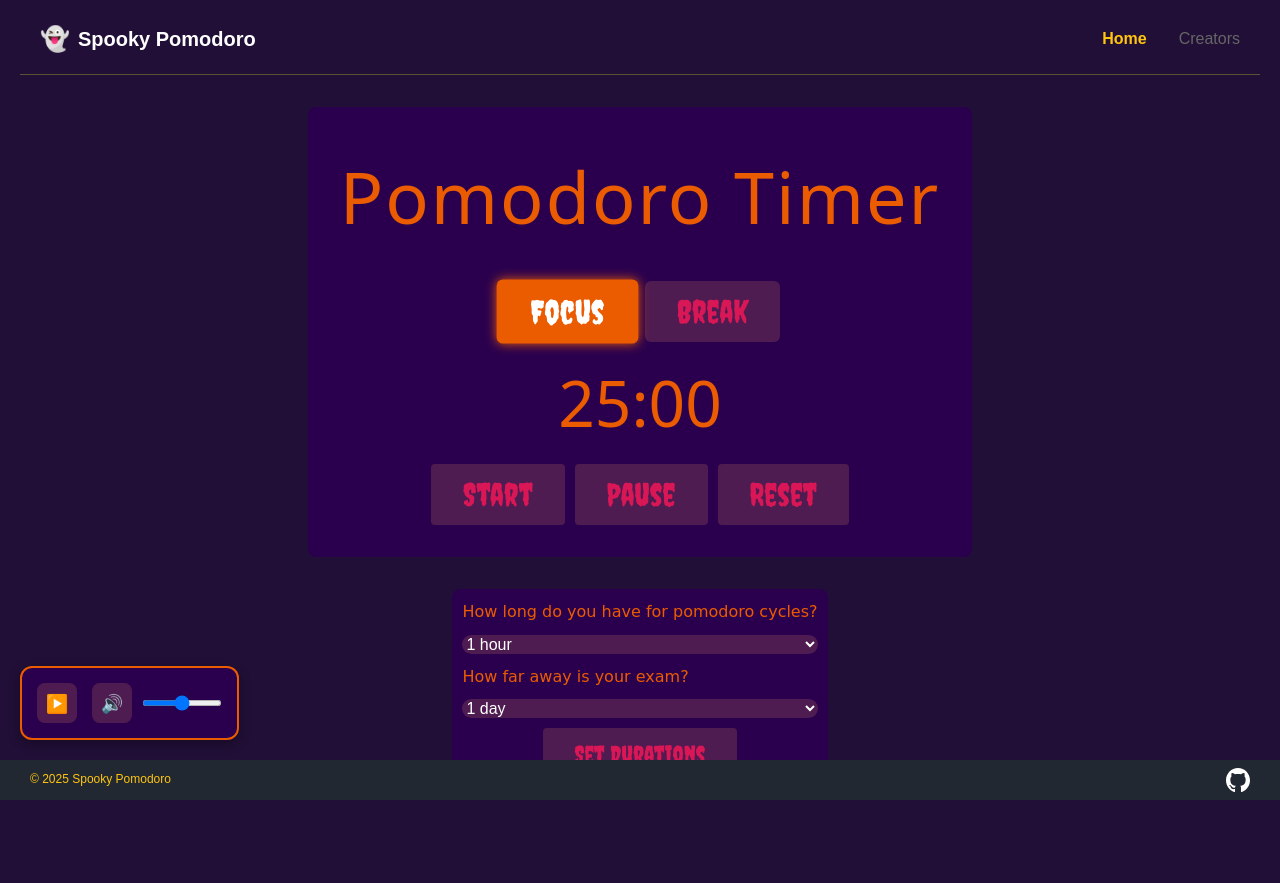
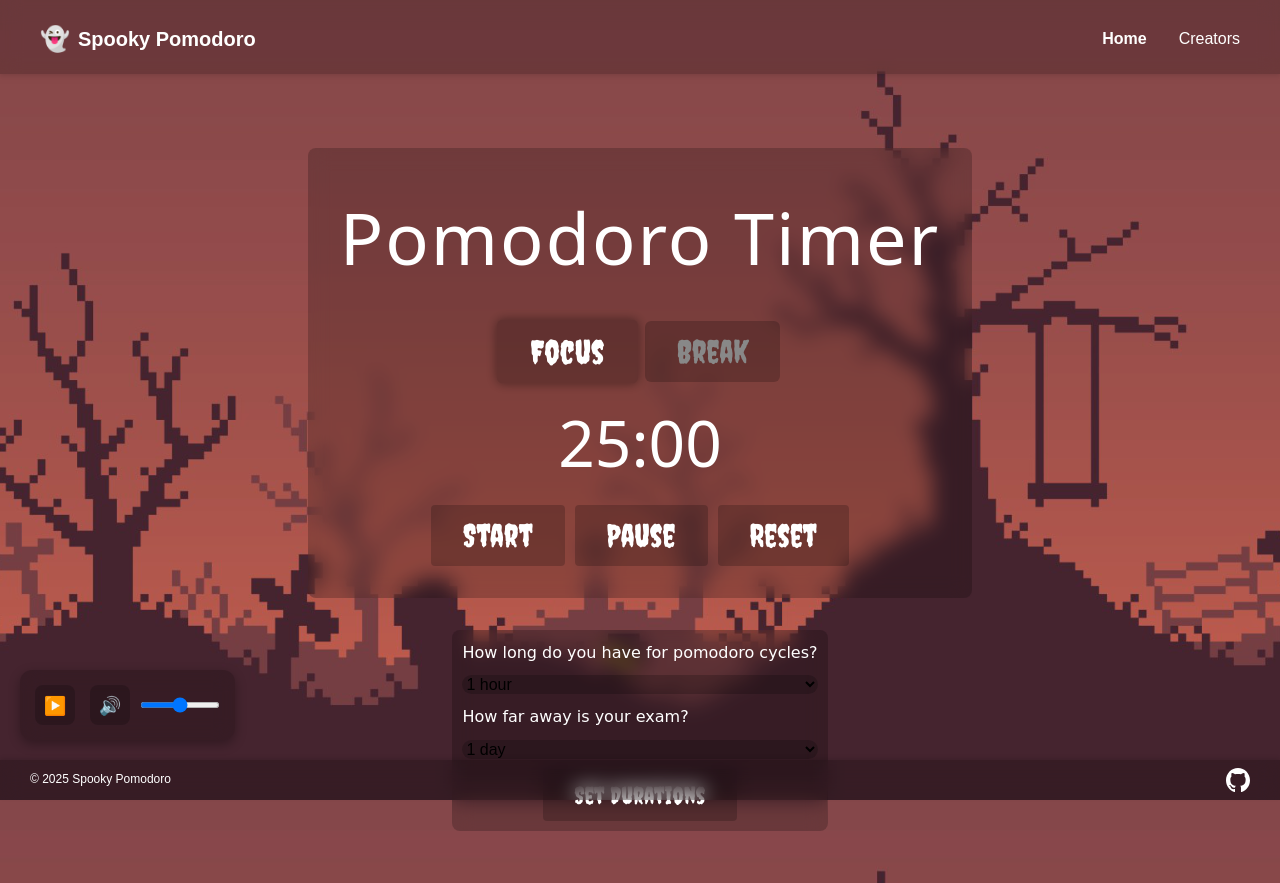
Before and after one commit to jay-gleeson/spookathon-2025, a plain HTML site: page index.html in a window 1280 px wide. Before the commit the page ends 842 px from the top, so only its background shows below. Drawn offline with Linux system fonts and the light colour scheme; a web font is replaced by a local one.

Commit message:
add: glass style

```diff
--- a/css/styles.css
+++ b/css/styles.css
@@ -1,11 +1,12 @@
 :root {
     scroll-behavior: smooth;
-    --primary-color: #4F1C51;
-    --secondary-color: #D91656;
-    --accent-color: #FFC50F;
-    --background-color: #210F37;
+    --background-color: rgba(0, 0, 0, 0.2);
+    --secondary-color: rgba(0, 0, 0, 0.4);
+    --accent-color: #888888;
     --text-color: white;
+
 }
+
 * {
     margin: 0;
     padding: 0;
@@ -13,19 +14,32 @@
 }
 
 body {
+    overflow-y: scroll;
     font-family: Arial, sans-serif;
     line-height: 1.6;
     padding: 20px;
-    background-color: var(--background-color);
+    background-image: url('../assets/background.png');
+    background-attachment: fixed;
+    background-repeat: repeat-y;
+    background-size: cover;
+    background-position: center;
 }
 
 header {
     margin-bottom: 2rem;
-    border-bottom: 1px solid #5B532C;
+    background-color: var(--background-color);
+    backdrop-filter: blur(10px);
     padding-bottom: 1rem;
+    box-shadow: 0 2px 4px rgba(0, 0, 0, 0.1);
+    width: 100%;
+    position: fixed;
+    top: 0;
+    left: 0;
+    z-index: 100;
 }
 
 .header-content {
+    padding-top: 20px;
     display: flex;
     justify-content: space-between;
     align-items: center;
@@ -61,23 +75,22 @@ nav ul {
 
 nav a {
     text-decoration: none;
-    color: #666;
+    color: var(--text-color);
     transition: color 0.3s;
 }
 
 nav a:hover {
-    color: #FDE7B3;
+    color: var(--accent-color);
 }
 
 nav a.active {
-    color: #FFC50F;
     font-weight: bold;
 }
 
 h1 {
     letter-spacing: 2px;
     font-weight: 25;
-    color: #EB5B00;
+    color: var(--text-color);
     margin-bottom: 1rem;
     font-size: 4.5rem;
     text-align: center;
@@ -96,7 +109,8 @@ main {
 }
 
 section {
-    background-color: #511D43;
+    background-color: var(--background-color);
+    backdrop-filter: blur(10px);
     padding: 2rem;
     border-radius: 8px;
     margin-bottom: 2rem;
@@ -104,12 +118,23 @@ section {
     align-items: center;
 }
 
+section.pomodoro-section {
+    margin-top: 8rem;
+}
+
+section.creators-grid {
+    width: 100%;
+    height: 100%;
+    justify-content: center;
+}
+
 .creators-grid {
     display: flex;
     justify-content: center;
     align-items: center;
-    gap: 2rem;
+    gap: 4rem;
     padding: 1rem;
+    margin: 0 auto;
     flex-wrap: nowrap;
     width: 100%;
     min-width: 0;
@@ -117,7 +142,9 @@ section {
 }
 
 .creator-card {
-    background: #511D43;
+    background-color: var(--background-color);
+    backdrop-filter: blur(10px);
+    border: 1px solid rgba(255, 255, 255, 0.1);
     border-radius: 8px;
     padding: 1rem;
     text-align: center;
@@ -130,12 +157,12 @@ section {
 
 .creator-card h3 {
     margin-bottom: 0.5rem;
-    color: #D95D39;
+    color: var(--text-color);
 }
 
 .creator-card p {
     margin-bottom: 1rem;
-    color: #F0A202;
+    color: var(--accent-color);
 }
 
 .creator-emoji {
@@ -151,7 +178,7 @@ section {
 .social-links a {
     display: inline-block;
     margin: 0 0.5rem;
-    color: #7B9E89;
+    color: var(--text-color);
     text-decoration: none;
 }
 
@@ -160,8 +187,10 @@ section {
 }
 
 footer {
-    background-color: #222831;
-    color: #FFC50F;
+    box-shadow: 0 -2px 4px rgba(0, 0, 0, 0.1);
+    background-color: var(--background-color);
+    backdrop-filter: blur(10px);
+    color: var(--text-color);
     position: fixed;
     bottom: 0;
     left: 0;
@@ -191,16 +220,16 @@ footer {
     width: 24px;
     height: 24px;
     filter: invert(100%);
-    transition: filter 0.2s;
+    transition: filter 0.1s;
 }
 
 .footer-right img:hover {
-    filter: invert(80%);
+    filter: invert(60%);
 }
 
 button {
-    background-color: #4F1C51;
-    color: #D91656;
+    background-color: var(--background-color);
+    color: var(--text-color);
     border: none;
     padding: 0.75rem 2rem;
     border-radius: 4px;
@@ -213,7 +242,7 @@ button {
 }
 
 button:hover {
-    background-color: #6A2A6A;
+    background-color: var(--secondary-color);
 }
 
 .pomodoro-section {
@@ -221,7 +250,7 @@ button:hover {
     flex-direction: column;
     align-items: center;
     gap: 10px;
-    background-color: #2A004E;
+    background-color: var(--background-color);
 }
 
 .pomodoro-tabs {
@@ -231,7 +260,7 @@ button:hover {
 }
 
 .pomodoro-tabs:active {
-    background-color: #6A2A6A;
+    background-color: var(--secondary-color);
     color: #FFF;
 }
 
@@ -243,7 +272,7 @@ button:hover {
 
 .pomodoro-timer {
     font-size: 4rem;
-    color: #EB5B00;
+    color: var(--text-color);
     font-family: "Pirata One", system-ui;
 }
 
@@ -251,7 +280,7 @@ button:hover {
     display: flex;
     flex-direction: column;
     align-items: center;
-    background-color: #2A004E;
+    background-color: var(--background-color);
     padding: 10px;
 }
 
@@ -270,15 +299,15 @@ button:hover {
     display: flex;
     flex-direction: column;
     gap: 10px;
-    color: #EB5B00;
+    color: var(--text-color);
     font-family: "New Rocker", cursive;
     font-size: 1rem;
 }
 
 select {
-    background-color: #4F1C51;
+    background-color: var(--background-color);
     border: none;
-    color: white;
+    color: #000000;
     font-size: 1rem;
     border-radius: 10px;
 }
@@ -287,8 +316,7 @@ select {
     position: fixed;
     bottom: 60px;
     left: 20px;
-    background-color: #2A004E;
-    border: 2px solid #EB5B00;
+    background-color: var(--background-color);
     border-radius: 12px;
     padding: 15px;
     display: flex;
@@ -300,8 +328,8 @@ select {
 }
 
 .audio-btn {
-    background-color: #4F1C51;
-    color: #D91656;
+    background-color: var(--background-color);
+    color: var(--accent-color);
     border: none;
     padding: 10px;
     border-radius: 8px;
@@ -317,7 +345,7 @@ select {
 }
 
 .audio-btn:hover {
-    background-color: #6A2A6A;
+    background-color: var(--secondary-color);
     transform: scale(1.05);
 }
 
@@ -334,7 +362,7 @@ select {
 .volume-slider {
     width: 80px;
     height: 6px;
-    background: #4F1C51;
+    background: var(--background-color);
     border-radius: 3px;
     outline: none;
     cursor: pointer;
@@ -344,21 +372,21 @@ select {
     appearance: none;
     width: 18px;
     height: 18px;
-    background: #EB5B00;
+    background: var(--text-color);
     border-radius: 50%;
     cursor: pointer;
     transition: all 0.3s ease;
 }
 
 .volume-slider::-webkit-slider-thumb:hover {
-    background: #FFC50F;
+    background: var(--text-color);
     transform: scale(1.1);
 }
 
 .volume-slider::-moz-range-thumb {
     width: 18px;
     height: 18px;
-    background: #EB5B00;
+    background: var(--background-color);
     border-radius: 50%;
     cursor: pointer;
     border: none;
@@ -366,13 +394,13 @@ select {
 }
 
 .volume-slider::-moz-range-thumb:hover {
-    background: #FFC50F;
+    background: var(--text-color);
     transform: scale(1.1);
 }
 
 .pomodoro-tabs .tab{
-    background-color:#4F1C51;
-    color: #D91656;
+    background-color: var(--background-color);
+    color: var(--accent-color);
     border: none;
     padding: 0.75rem 2rem;
     border-radius: 6px;
@@ -383,13 +411,13 @@ select {
 }
 
 .pomodoro-tabs .tab:hover{
-    background-color: #6A2A6A;
+    background-color: var(--secondary-color);
     color: #FFF;
 }
 
 .pomodoro-tabs .tab.active{
-    background-color: #EB5B00;
+    background-color: var(--background-color);
     color: #FFF;
     transform: scale(1.05);
-    box-shadow: 0 0 10px #EB5B00;
+    box-shadow: 0 0 10px var(--secondary-color);
 }
```
Also changed, not shown: assets/background.png (added).
